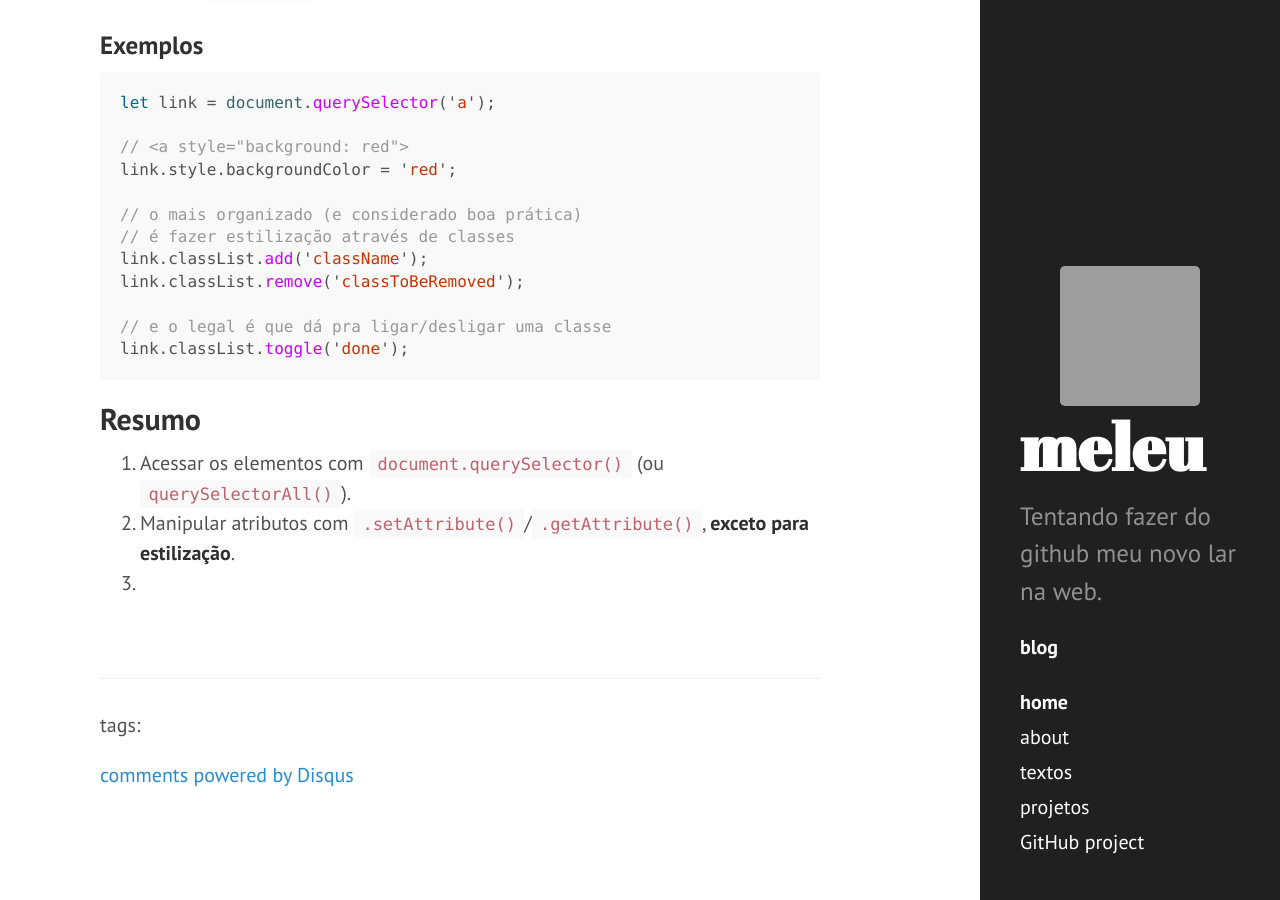
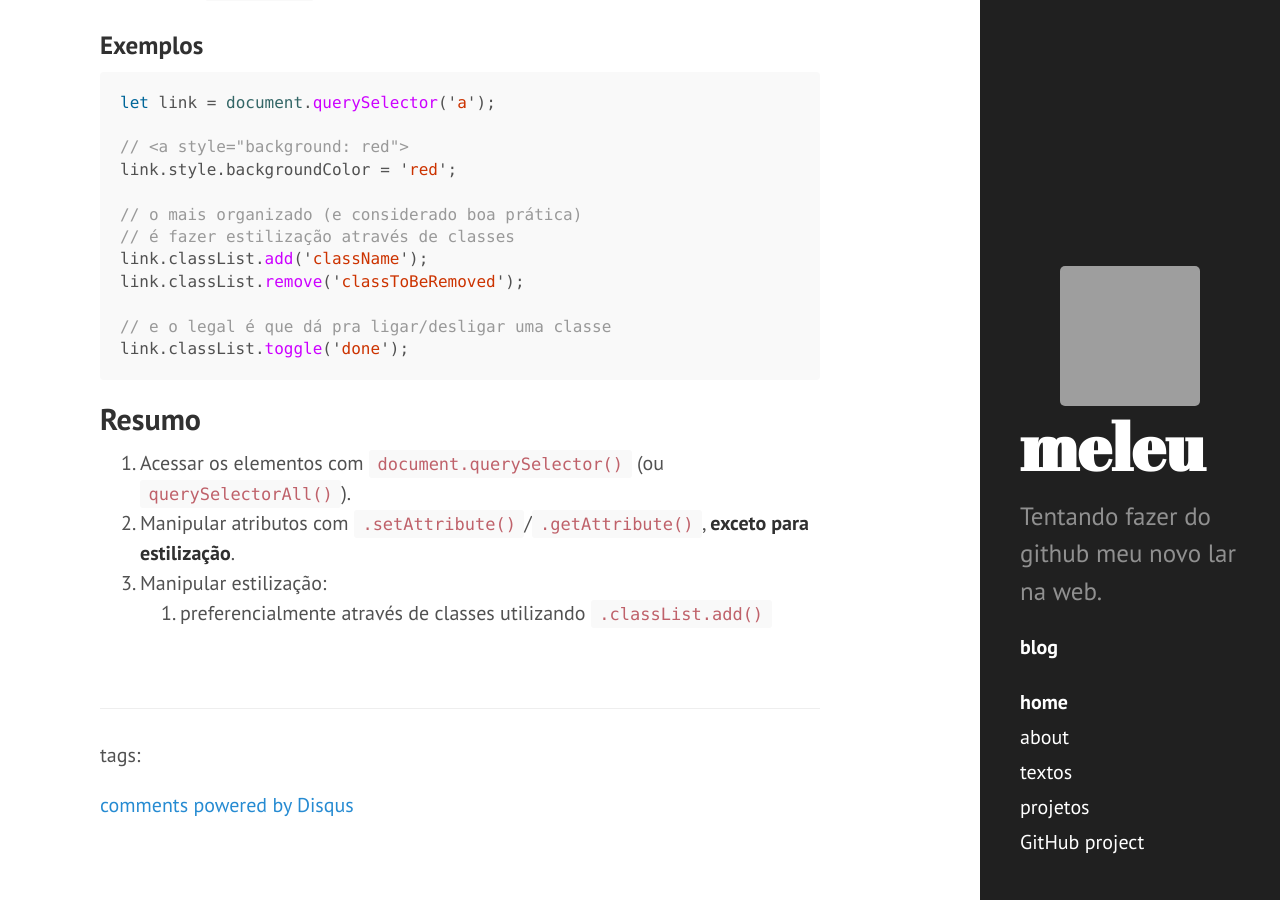
Before and after one commit to meleu/meleu.github.io, a Jekyll site: the page built from _posts/2020-04-19-dom-manipulation.md, in a window 1280 px wide and 900 px high, scrolled down 2638 px. Built offline with Jekyll 4.4.1, drawn with Linux system fonts in a browser that asks for light colours; comment, search, counter and statistics services are not loaded; grey boxes are pictures that could not be loaded.

Commit message:
_posts/2020-04-19-dom-manipulation.md updated from https://stackedit.io/

```diff
--- a/_posts/2020-04-19-dom-manipulation.md
+++ b/_posts/2020-04-19-dom-manipulation.md
@@ -121,8 +121,9 @@ link.classList.toggle('done');
 
 1. Acessar os elementos com `document.querySelector()` (ou `querySelectorAll()`).
 2. Manipular atributos com `.setAttribute()`/`.getAttribute()`, **exceto para estilização**.
-3.
+3. Manipular estilização:
+    1. preferencialmente através de classes utilizando `.classList.add()`
 <!--stackedit_data:
-eyJoaXN0b3J5IjpbLTE4Nzc5MTE5OTgsLTg0NTM2MTAyNCwtMT
-Q1OTM3MjYzMSwtOTQwOTQ3MjQxXX0=
+eyJoaXN0b3J5IjpbNDgzMDk1NzQ1LC04NDUzNjEwMjQsLTE0NT
+kzNzI2MzEsLTk0MDk0NzI0MV19
 -->
```
